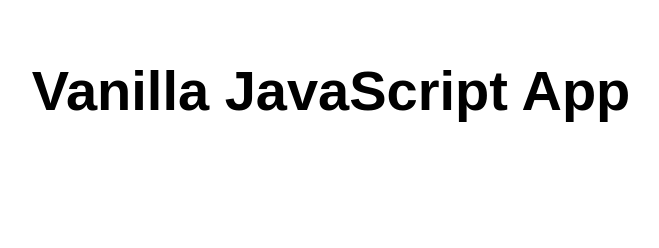
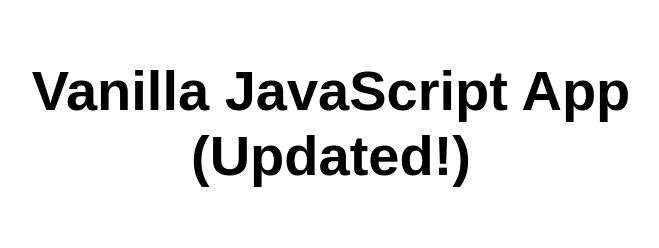
Before and after one commit to tinytone/my-first-static-web-app, a plain HTML site: page src/index.html in a window 1280 px wide. Shown: the whole page, without its empty margins (309-968 px from the left). Drawn offline with Linux system fonts and the light colour scheme.

Commit message:
updated index.html

```diff
--- a/src/index.html
+++ b/src/index.html
@@ -10,7 +10,7 @@
 
 <body>
   <main>
-    <h1>Vanilla JavaScript App</h1>
+    <h1>Vanilla JavaScript App (Updated!)</h1>
   </main>
 </body>
 
```
